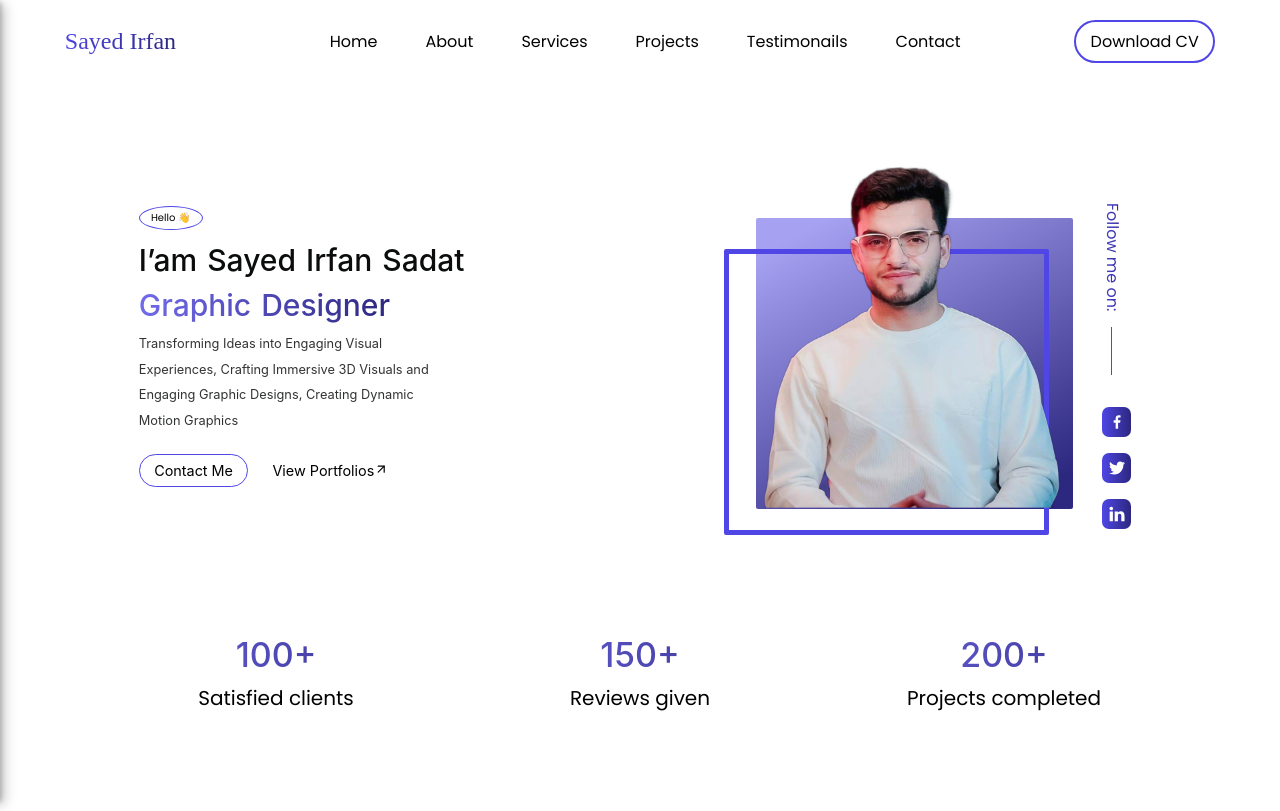
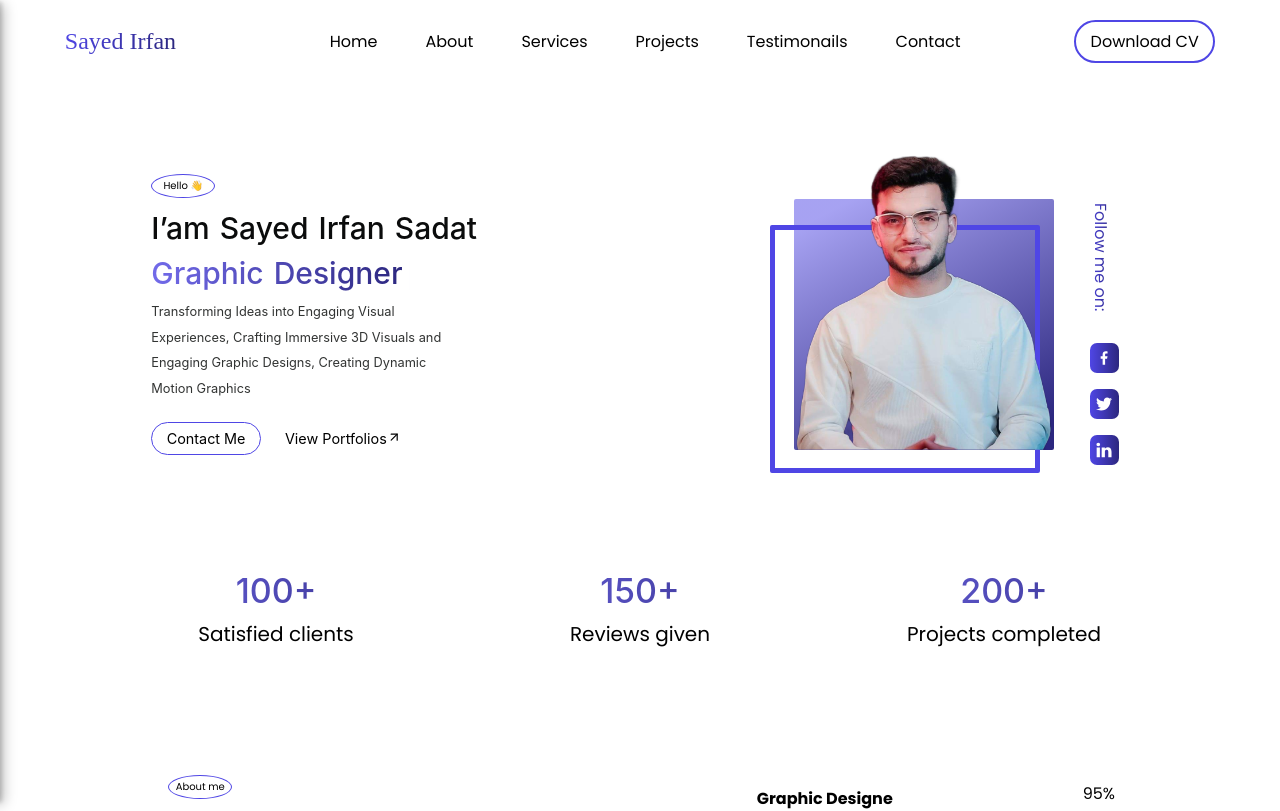
Before and after one commit to zainabturkmen/S-I-S, a React (Create React App) app: page / in a window 1280 px wide. Shown: the top 811 px of the page. Built offline with nearby package versions, Linux system fonts and the light colour scheme.

Commit message:
adding updates

```diff
--- a/src/components/Hero.js
+++ b/src/components/Hero.js
@@ -56,7 +56,7 @@ const Hero = () => {
           </div>
           <div className="follow">
             <p className="p">Follow me on: </p>
-            <div className="line"></div>
+            {/* <div className="line"></div> */}
             <ul className="links">
               <a href="https://www.facebook.com" className="social">
                 <GrFacebookOption />
@@ -186,16 +186,16 @@ const Wrapper = styled.div`
   }
 
   img {
-    width: 360px;
+    width: 310px;
     border-radius: 2px;
   }
 
   .img-container:before {
     content: "";
     position: absolute;
-    top: 5.1em;
+    top: 4.3em;
     left: 2em;
-    width: 88%;
+    width: 84%;
     height: 76.8%;
     background: linear-gradient(
       152deg,
@@ -210,9 +210,9 @@ const Wrapper = styled.div`
   .img-container:after {
     content: "";
     position: absolute;
-    width: 315px;
-    top: 7em;
-    left: 0em;
+    width: 260px;
+    top: 5.9em;
+    left: .5em;
     height: 73%;
     border-radius: 2px;
     border: 5px solid var(--Primary-Color, #4f46e5);
@@ -237,12 +237,12 @@ const Wrapper = styled.div`
     -webkit-text-fill-color: transparent;
   }
 
-  .line {
+  /* .line {
     width: 3em;
     height: 1px;
     background-color: #4f46e5;
     margin-left: 2em;
-  }
+  } */
 
   ul {
     display: flex;
@@ -332,11 +332,11 @@ const Wrapper = styled.div`
       margin-left: -2em;
     }
 
-    .line {
+    /* .line {
       width: 1px;
       height: 3em;
       margin-left: -0.1em;
-    }
+    } */
 
     .bottom-container {
       display: flex;
```
